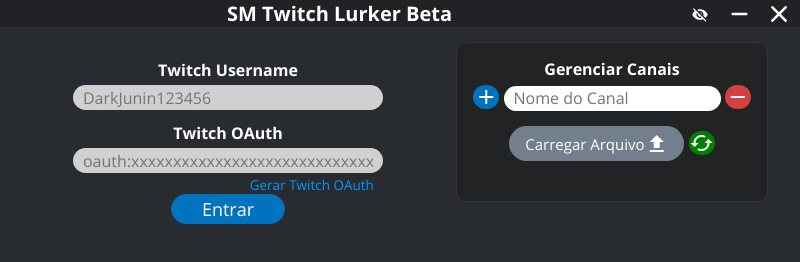
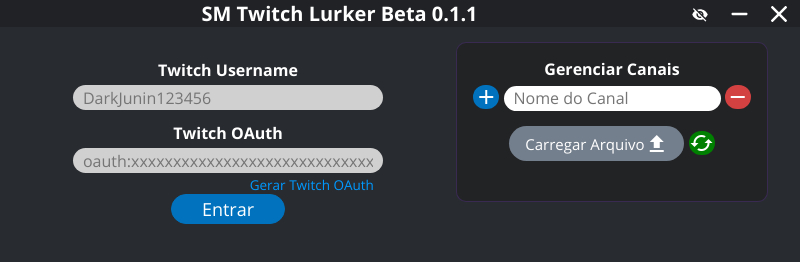
Before and after one commit to Raianwz/SMLurker, an Electron app: page app/index.html in a window 800 px wide. Drawn offline with Linux system fonts and the light colour scheme; no server answers.

Commit message:
Reajustes⚙

```diff
--- a/app/index.html
+++ b/app/index.html
@@ -13,7 +13,7 @@
     <!----Login---->
     <div class="container">
         <header>
-            <h1>SM Twitch Lurker Beta</h1>
+            <h1>SM Twitch Lurker Beta 0.1.1</h1>
             <div class="window-buttons">
                 <svg onclick="hideWindow()" class="hideWindow" viewBox="0 0 24 24" width="24">
                     <title>Esconder</title>
--- a/package.json
+++ b/package.json
@@ -1,6 +1,6 @@
 {
   "name": "SMLurker",
-  "version": "0.1.8",
+  "version": "0.1.1",
   "description": "Twich Lurker app",
   "main": "main.js",
   "author": "Raianwz",
```
Also changed, not shown: .github/workflows/build.yml.
